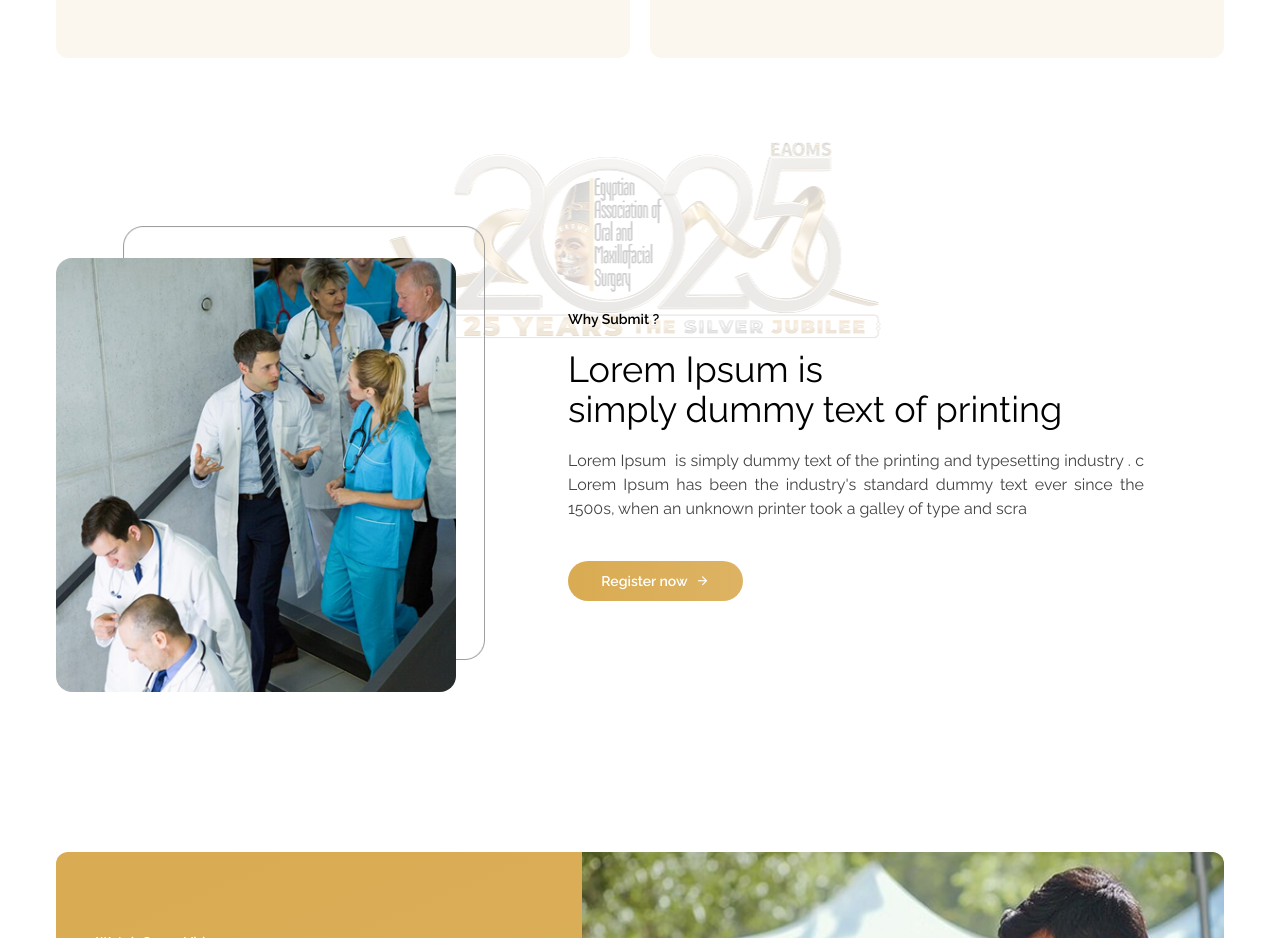
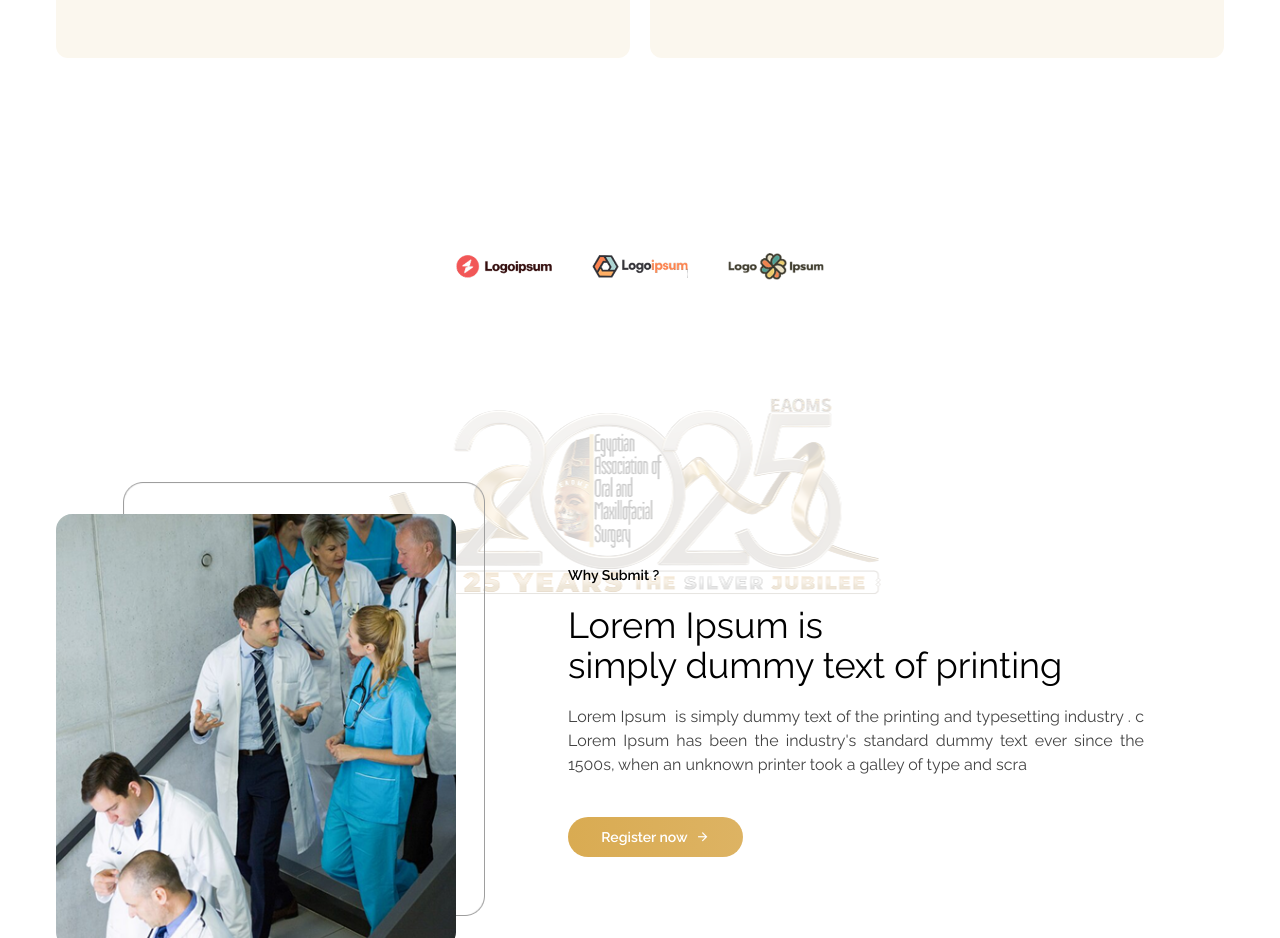
Before and after one commit to Nehal-Homoda/dentist-event, a Next.js app: page / in a window 1280 px wide. Shown: the part 4340-5278 px from the top of the page. Built offline with nearby package versions, Linux system fonts and the light colour scheme.

Commit message:
work on animation

```diff
--- a/src/app/(profile)/page.tsx
+++ b/src/app/(profile)/page.tsx
@@ -3,7 +3,7 @@ import SharedCountDown from "@/components/shared/SharedCountDown";
 import InterduceSection from "@/components/static/InterduceSection";
 import RegisterSectionWithVedio from "@/components/static/RegisterSectionWithVedio";
 import WhySubmitSection from "@/components/static/WhySubmitSection";
-import { heros } from "@/core/AssetsManager";
+import { elements, heros } from "@/core/AssetsManager";
 
 export default function Home() {
     const courses = [
@@ -48,7 +48,10 @@ export default function Home() {
         {
             day: "Thursday , May 22 , 2025",
             program: [
-                { date: "07 : 30 - 09:30 pm", course: "Master Classes Master Classes Master Classes Master Classes Master Classes  Master Classes  Master Classes  Master Classes " },
+                {
+                    date: "07 : 30 - 09:30 pm",
+                    course: "Master Classes Master Classes Master Classes Master Classes Master Classes  Master Classes  Master Classes  Master Classes ",
+                },
                 { date: "07 : 30 - 09:30 pm", course: "Master Classes" },
                 { date: "07 : 30 - 09:30 pm", course: "Master Classes" },
             ],
@@ -69,6 +72,12 @@ export default function Home() {
                 { date: "07 : 30 - 09:30 pm", course: "Master Classes" },
             ],
         },
+    ];
+
+    const sponsorsImg = [
+        elements.sponsor1,
+        elements.sponsor2,
+        elements.sponsor3,
     ];
     return (
         <>
@@ -95,18 +104,18 @@ export default function Home() {
                         <SharedCardWithShadow /> */}
                         </div>
                     </div>
-                    <div className="py-20  ">
+                    <div className="py-20 ">
                         <h1 className="text-3xl text-center mb-16 font-semibold'">
                             Program At A Galance
                         </h1>
                         <div className="grid lg:grid-cols-2 gap-5">
                             {galance.map((item, index) => (
-                                <div className="bg-primary-light-800 px-9 py-16 rounded-xl text-muted ">
+                                <div key={index} className="bg-primary-light-800 px-9 py-16 rounded-xl text-muted ">
                                     <h1 className="text-2xl text-primary mb-10 ">
                                         {item.day}
                                     </h1>
                                     {item.program.map((item, index) => (
-                                        <div className="h-auto outline-input grid grid-cols-8 py-2 mb-6">
+                                        <div key={index} className="h-auto outline-input grid grid-cols-8 py-2 mb-6">
                                             <div className="col-span-3 border-primary border-r">
                                                 <h1 className="">
                                                     {item.date}
@@ -121,6 +130,19 @@ export default function Home() {
                             ))}
                         </div>
                     </div>
+                    <div className="py-20">
+                        <div className="flex justify-center gap-10 swipper ">
+                            {sponsorsImg.map((item, index) => (
+                                <div className="w-24 h-24 " key={index}>
+                                    <img
+                                        className="w-full h-full object-contain"
+                                        src={item.src}
+                                        alt=""
+                                    />
+                                </div>
+                            ))}
+                        </div>
+                    </div>
                     <WhySubmitSection></WhySubmitSection>
                     <RegisterSectionWithVedio></RegisterSectionWithVedio>
                 </div>
--- a/src/components/layout/AppNavBar.tsx
+++ b/src/components/layout/AppNavBar.tsx
@@ -7,8 +7,7 @@ import { elements,brand } from "@/core/AssetsManager";
 import Link from "next/link";
 import { usePathname } from "next/navigation";
 import BaseBtn from "@/components/Base/BaseBtn";
-import BaseOutlineBtn from "../Base/BaseOutlineBtn";
-import BaseRegisterCard from "../shared/SharedRegisterCard";
+
 
 const navLinks = [
     { name: "Home", link: RoutesManager.home },
--- a/tailwind.config.js
+++ b/tailwind.config.js
@@ -10,6 +10,15 @@ module.exports = {
     ],
     theme: {
         extend: {
+            keyframes: {
+                swip: {
+                    "0%": { transform: "translate-x-0" },
+                    "100%": { transform: "translate-x-full" },
+                },
+            },
+            animation:{
+              swipper:'swip 1s ease-in-out infinite '
+            },
             colors: {
                 background: "var(--color-background)",
                 foreground: " var(--color-foreground)",
```
Also changed, not shown: src/assets/styles/globals.css (+8 -0 lines).
